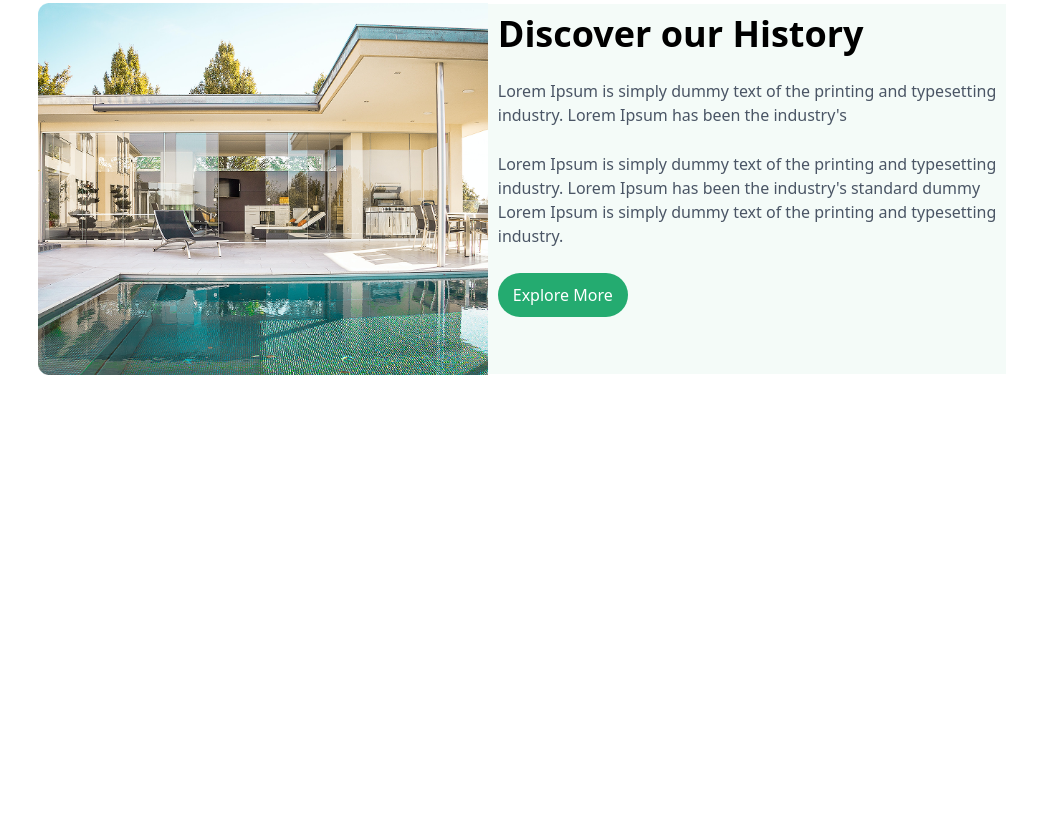
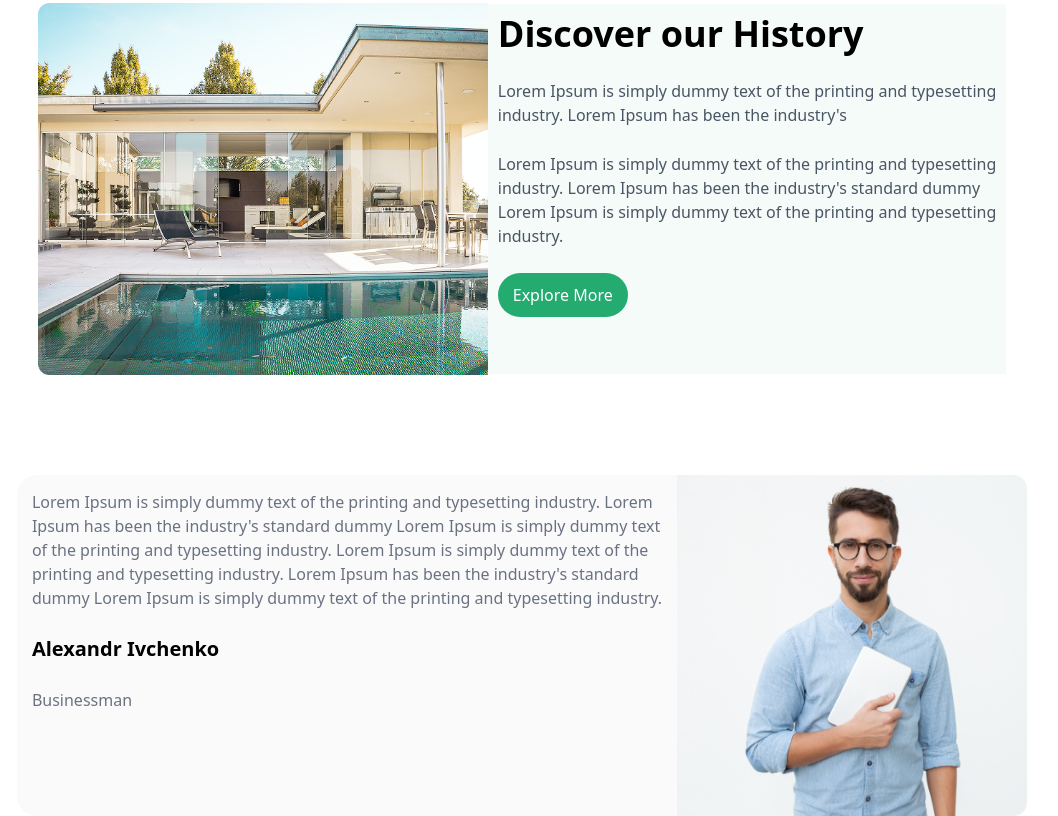
Before and after one commit to JurabekSayfiddinov/hotel-project, a website: page index.html in a window 1280 px wide. Shown: the part 1761-2577 px from the top of the page, without its empty margins (118-1176 px from the left). Before the commit the page ends 2136 px from the top, so only its background shows below. Drawn offline with Linux system fonts and the light colour scheme.

Commit message:
section - bussinesman

```diff
--- a/index.html
+++ b/index.html
@@ -168,6 +168,14 @@
                     <p class="text-center w-[130px] p-[10px] bg-[#24AB70] text-white rounded-[25px]">Explore More</p>
                 </div>
             </section>
+            <section class="max-w-300 m-auto mt-[100px] flex lg:flex-row flex-col-reverse justify-center">
+                <div class="flex flex-col gap-[25px] p-[15px] bg-[#FAFAFA] rounded-l-[20px]">
+                    <p class="text-gray-500">Lorem Ipsum is simply dummy text of the printing and typesetting industry. Lorem <br> Ipsum has been the industry's standard dummy Lorem Ipsum is simply dummy text <br> of the printing and typesetting industry. Lorem Ipsum is simply dummy text of the <br> printing and typesetting industry. Lorem Ipsum has been the industry's standard <br> dummy Lorem Ipsum is simply dummy text of the printing and typesetting industry.</p>
+                    <p class="text-xl font-bold">Alexandr Ivchenko</p>
+                    <p class="text-gray-500">Businessman</p>
+                </div>
+                <img class="w-[350px] lg:m-0 m-auto" src="./image/Mask Group (1).png" alt="">
+            </section>
         </main>
 </body>
 </html>
```
Also changed, not shown: image/Mask Group (1).png (added), src/output.css.
